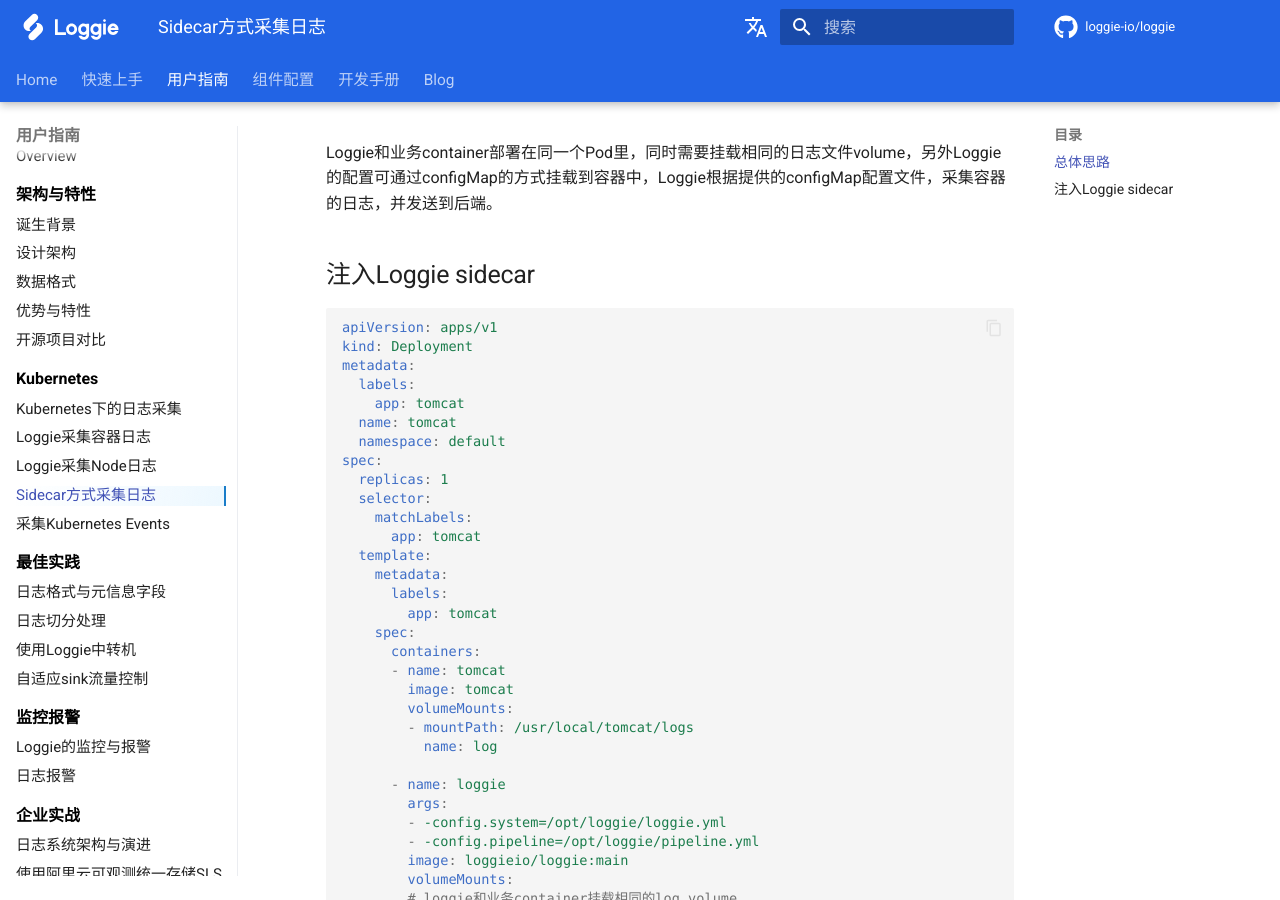
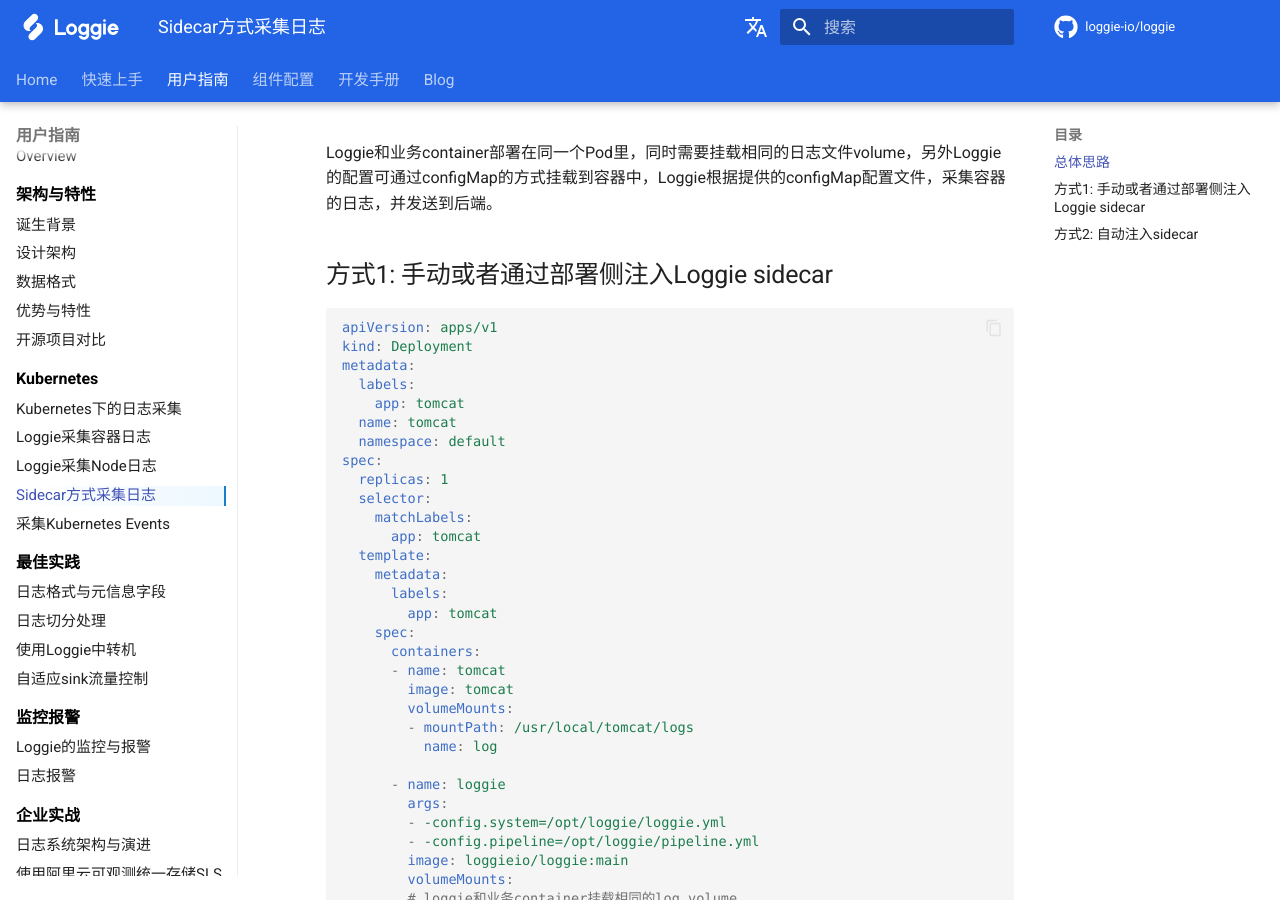
Before and after one commit to loggie-io/docs, an MkDocs documentation site: the page built from docs/user-guide/use-in-kubernetes/sidecar.md, in a window 1280 px wide and 900 px high, scrolled down 641 px. Built offline with MkDocs 1.6.1 and Material for MkDocs 9.7.7, drawn with Linux system fonts in a browser that asks for light colours; some web fonts are replaced; comment, search, counter and statistics services are not loaded; the version menu is left out; some of the changed text lies outside the part shown.

Commit message:
Update sidecar.md

````diff
--- a/docs/user-guide/use-in-kubernetes/sidecar.md
+++ b/docs/user-guide/use-in-kubernetes/sidecar.md
@@ -10,7 +10,7 @@
 Loggie和业务container部署在同一个Pod里，同时需要挂载相同的日志文件volume，另外Loggie的配置可通过configMap的方式挂载到容器中，Loggie根据提供的configMap配置文件，采集容器的日志，并发送到后端。
 
 
-## 注入Loggie sidecar
+## 方式1: 手动或者通过部署侧注入Loggie sidecar
 
 ```yaml
 apiVersion: apps/v1
@@ -121,3 +121,8 @@ data:
 
 !!! info
     Loggie后续会支持自动Sidecar注入和通过LogConfig自动生成ConfigMap挂载的方式，从而达到和使用DaemonSet一致的体验。
+
+
+## 方式2: 自动注入sidecar
+
+请参考：https://github.com/loggie-io/loggie-operator
````
